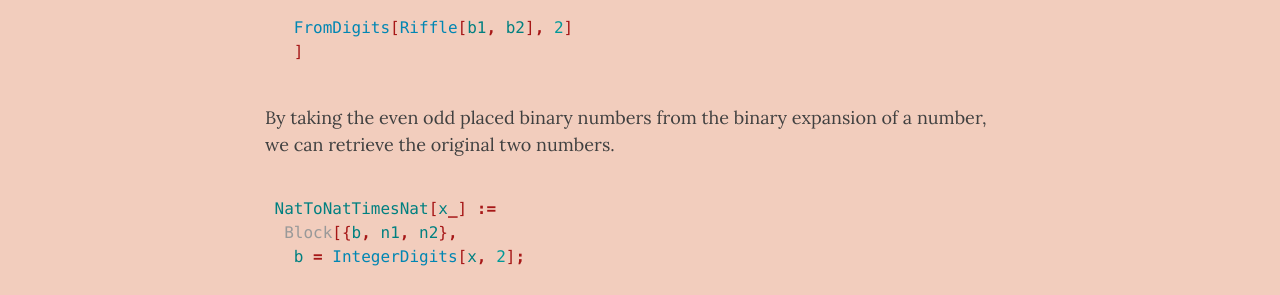
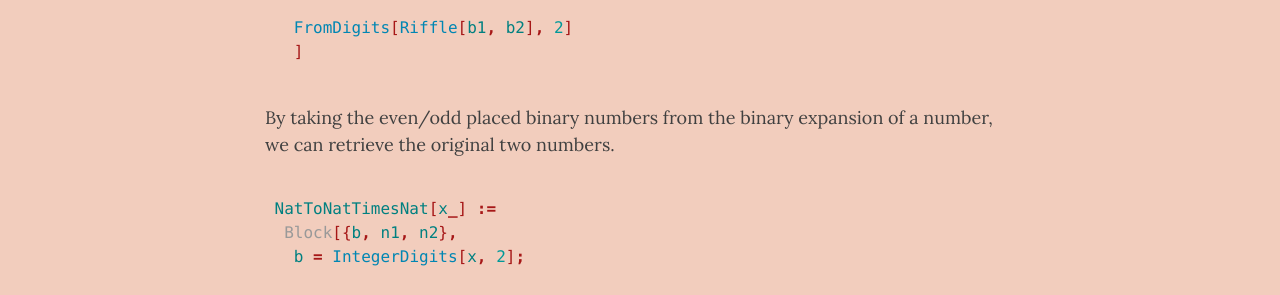
Before and after one commit to AHartNtkn/AHartNtkn.github.io, a Jekyll site: the page built from _posts/2021-01-08-Basic-Bijective-Godel-Encodings.md, in a window 1280 px wide and 900 px high, scrolled down 1213 px. Shown: the part 154-449 px from the top of the window. Built offline with Jekyll 4.4.1, drawn with Linux system fonts in a browser that asks for light colours; nearby versions of some CDN libraries.

Commit message:
missed slash

````diff
--- a/_posts/2021-01-08-Basic-Bijective-Godel-Encodings.md
+++ b/_posts/2021-01-08-Basic-Bijective-Godel-Encodings.md
@@ -24,7 +24,7 @@ NatTimesNatToNat[{x1_, x2_}] :=
   FromDigits[Riffle[b1, b2], 2]
   ]
 ```
-By taking the even odd placed binary numbers from the binary expansion of a number, we can retrieve the original two numbers.
+By taking the even/odd placed binary numbers from the binary expansion of a number, we can retrieve the original two numbers.
 ```mathematica
 NatToNatTimesNat[x_] :=
  Block[{b, n1, n2},
````
